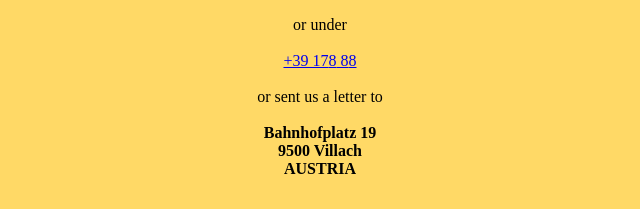
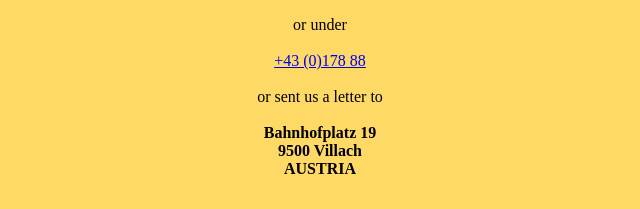
Before and after one commit to seschi15/seschi15.github.io, a plain HTML site: page contacts.html in a window 1280 px wide. Shown: the part 251-460 px from the top of the page, 320-960 px from the left. Drawn offline with Linux system fonts and the light colour scheme.

Commit message:
Update contacts.html

```diff
--- a/contacts.html
+++ b/contacts.html
@@ -22,7 +22,7 @@
                 <br>
                 or under<br>
                 <br>
-                <a href=tel:+3917888>+39 17<!--S-->8<!--H--> 8<!--H-->8<!--H--></a><br>
+                <a href=tel:+3917888>+43 (0)17<!--S-->8<!--H--> 8<!--H-->8<!--H--></a><br>
                 <br>
                 or sent us a letter to<br>
                 <br>
```
